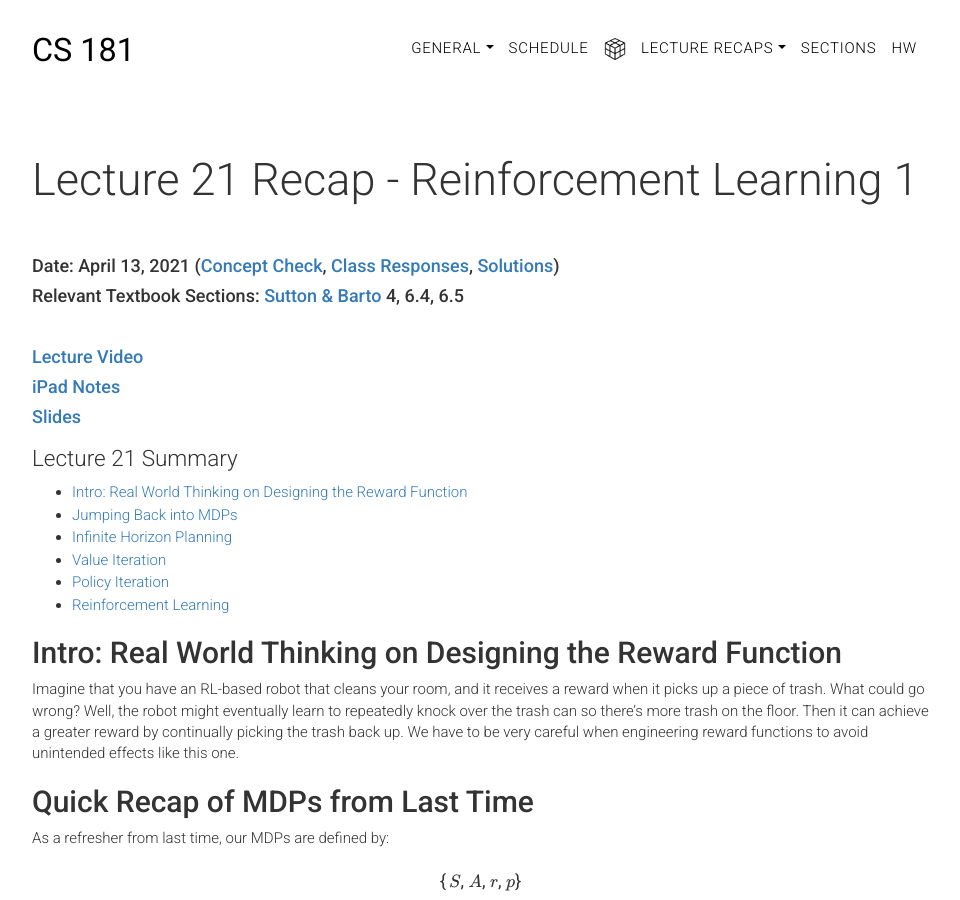
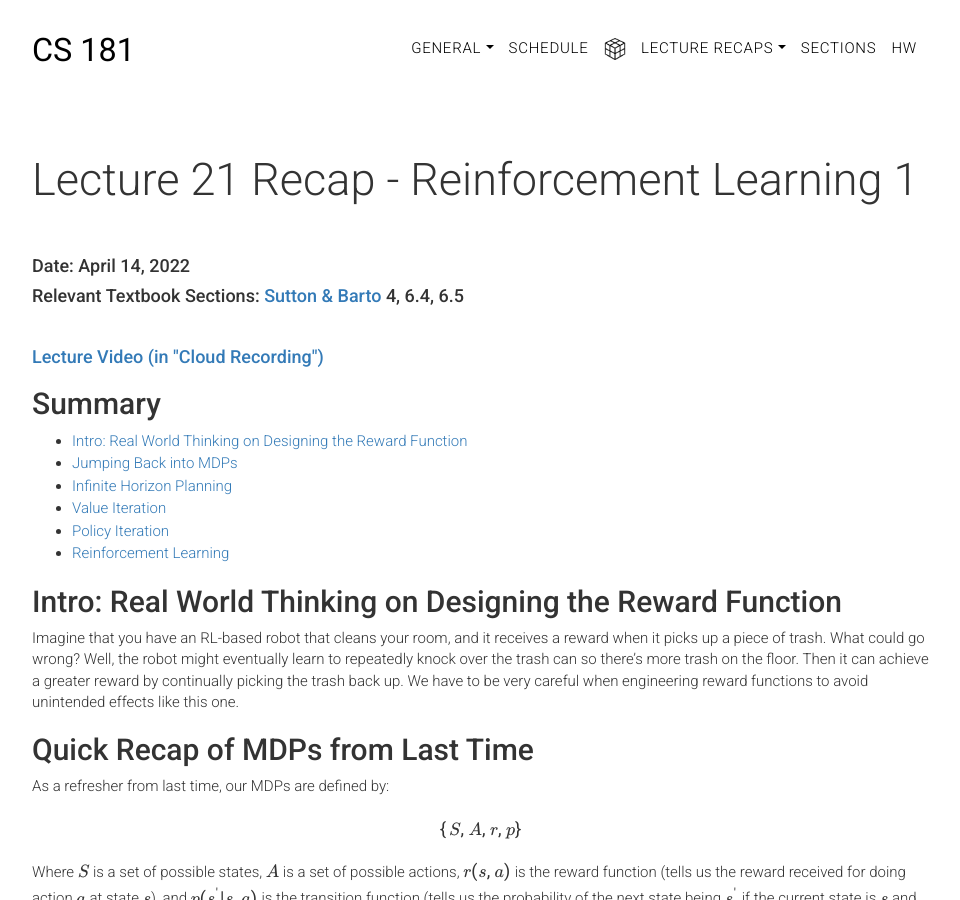
Before and after one commit to harvard-ml-courses/cs181-web, a Jekyll site: the page built from recaps/lec21.html, in a window 1280 px wide and 900 px high. Shown: the whole window, without its empty margins (158-1118 px from the left). Built offline with Jekyll 4.4.1, drawn with Linux system fonts in a browser that asks for light colours; formulas are drawn with MathJax 3.

Commit message:
lec21: release notes

```diff
--- a/_includes/header.html
+++ b/_includes/header.html
@@ -45,8 +45,8 @@
             <li><a class="dropdown-item" href="{{ site.baseurl }}/recaps/lec18">Lecture 18 (Inference in Bayes Nets)</a></li>
             <li><a class="dropdown-item" href="{{ site.baseurl }}/recaps/lec19">Lecture 19 (Hidden Markov Models)</a></li>
             <li><a class="dropdown-item" href="{{ site.baseurl }}/recaps/lec20">Lecture 20 (Markov Decision Processes)</a></li>
-            <!--<li><a class="dropdown-item" href="{{ site.baseurl }}/recaps/lec21">Lecture 21 (Reinforcement Learning I)</a></li>
-            <li><a class="dropdown-item" href="{{ site.baseurl }}/recaps/lec22">Lecture 22 (Reinforcement Learning II)</a></li> -->
+            <li><a class="dropdown-item" href="{{ site.baseurl }}/recaps/lec21">Lecture 21 (Reinforcement Learning I)</a></li>
+            <!--<li><a class="dropdown-item" href="{{ site.baseurl }}/recaps/lec22">Lecture 22 (Reinforcement Learning II)</a></li> -->
           </ul>
         </li>
         <li><a href="{{ site.baseurl }}/sections">Sections</a></li>
--- a/recaps/lec21.html
+++ b/recaps/lec21.html
@@ -8,15 +8,13 @@ weight: 0
 <section class="main-container text">
     <div class="main">
 
-      <h4>Date: April 13, 2021 (<a href="https://docs.google.com/forms/d/e/1FAIpQLSdoI0Dh0SbxOwfStQ53gU2QL3dAp_FUiAUcRq1RC672VlbXrg/viewform" target="_blank">Concept Check</a>, <a href="https://docs.google.com/forms/d/e/1FAIpQLSdoI0Dh0SbxOwfStQ53gU2QL3dAp_FUiAUcRq1RC672VlbXrg/viewanalytics" target="_blank">Class Responses</a>, <a href="{{ site.baseurl }}/ccsolutions" target="_blank">Solutions</a>)</h4>
+      <h4>Date: April 14, 2022</h4>
       <h4>Relevant Textbook Sections: <a href="http://incompleteideas.net/book/the-book.html">Sutton & Barto</a> 4, 6.4, 6.5</h4>
       <br>
 
-      <h4><a href="https://harvard.zoom.us/rec/play/4aO3BJRXOJl5zLjWeccg9q8EzaWLwziTuNrQsAC_6dP1-G8xM1xH49h3Rhb5gLOE05Ay5-P_etzHRAD3.yu5X7G31d7Xm0tzG">Lecture Video</a></h4>
-      <h4><a href="files/lecture21_ipad.pdf" target="_blank">iPad Notes</a></h4>
-      <h4><a href="files/lecture21_slides.pdf" target="_blank">Slides</a></h4>
+      <h4><a href="https://canvas.harvard.edu/courses/100256/external_tools/53531">Lecture Video (in "Cloud Recording")</a></h4>
 
-      <h3>Lecture 21 Summary</h3>
+      <h2>Summary</h2>
 
       <ul>
         <li><a href="#recap21_1">Intro: Real World Thinking on Designing the Reward Function</a></li>
```
